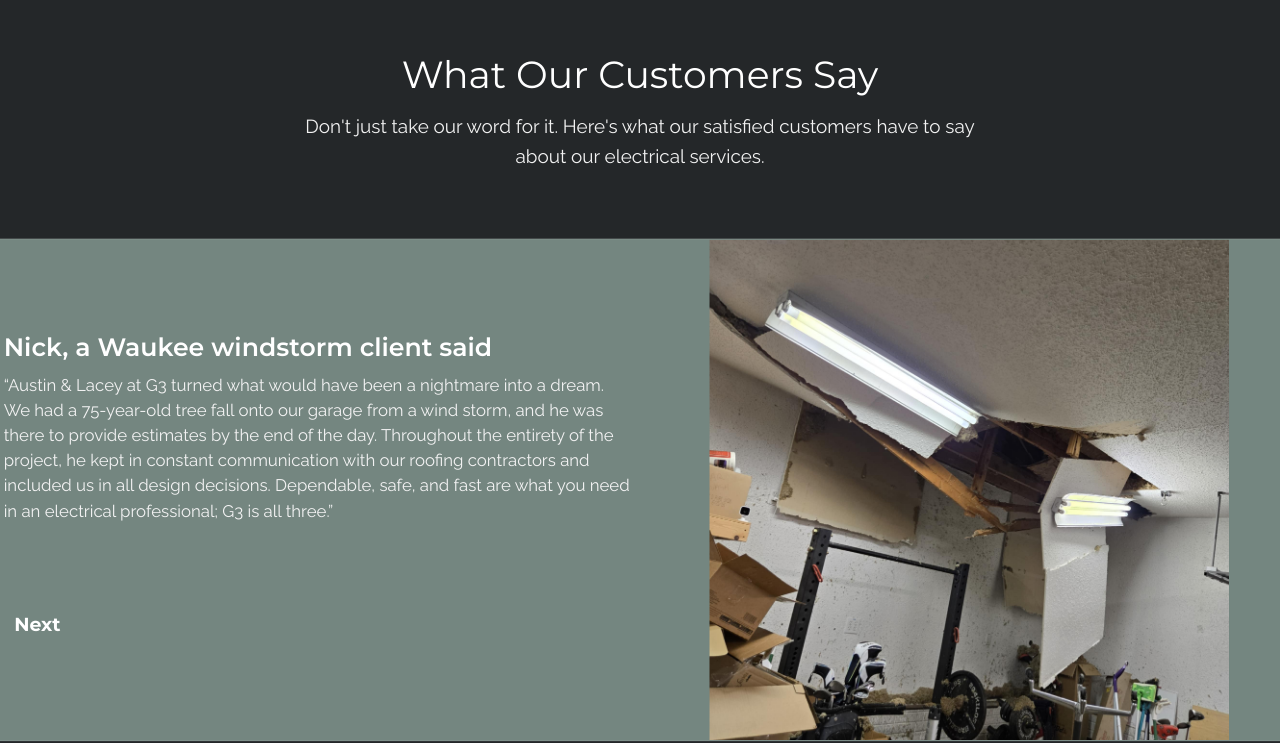
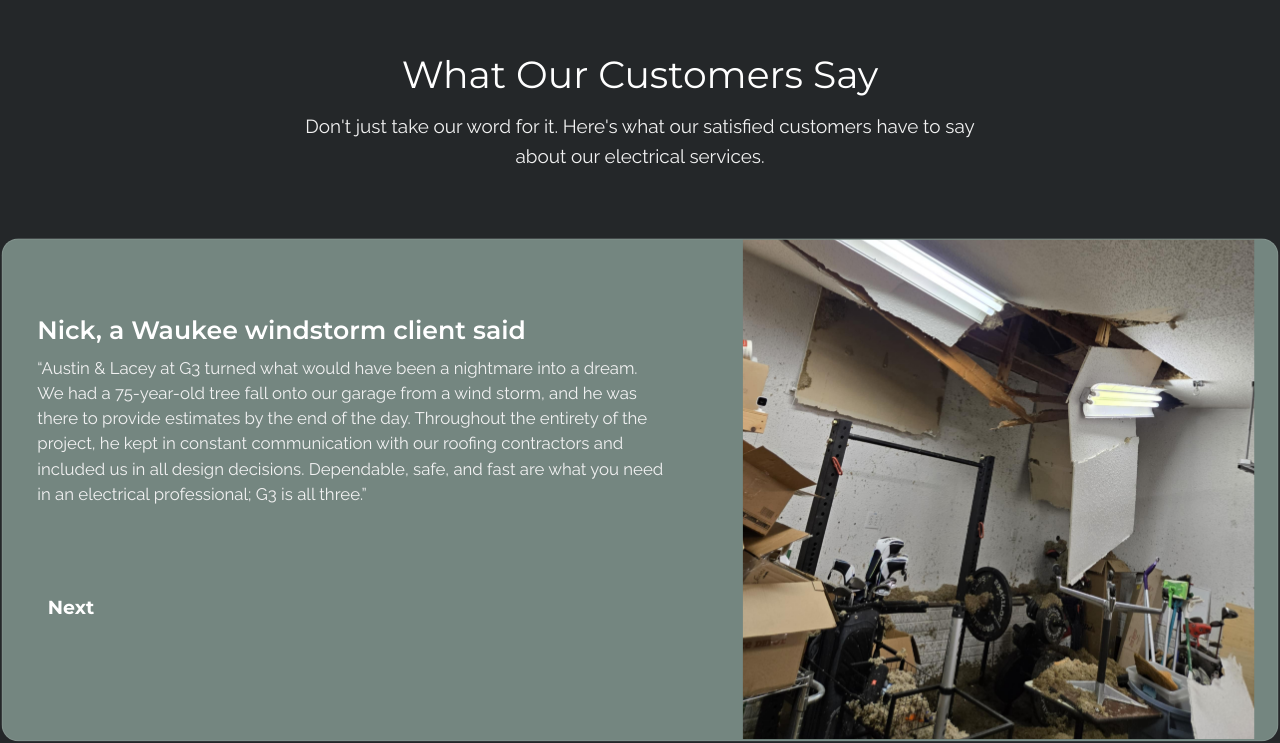
Before and after one commit to g3electricdsm-design/g3, a Next.js app: page / in a window 1280 px wide. Shown: the part 1441-2184 px from the top of the page. Built offline with nearby package versions, Linux system fonts and the light colour scheme; a web font is replaced by a local one.

Commit message:
Update testimonial image dimensions to match Figma exactly (495x476 with transforms)

```diff
--- a/src/components/TestimonialCarousel.tsx
+++ b/src/components/TestimonialCarousel.tsx
@@ -84,7 +84,6 @@ export default function TestimonialCarousel({
             Don&apos;t just take our word for it. Here&apos;s what our satisfied customers have to say about our electrical services.
           </p>
         </motion.div>
-      </div>
 
         <motion.div
           className="rounded-2xl border border-white/10 relative overflow-hidden testimonial-bg"
@@ -93,7 +92,7 @@ export default function TestimonialCarousel({
           animate={{ opacity: 1, y: 0 }}
           transition={{ duration: 0.5 }}
         >
-        <div className="flex gap-[72px] items-stretch overflow-hidden pl-[33px] pr-0 max-h-[477px]">
+          <div className="flex gap-[72px] items-stretch overflow-hidden pl-[33px] pr-0 pb-8 max-h-[477px]">
             {/* Left side - Text content and button */}
             <div className="flex flex-col gap-[72px] items-start justify-center shrink-0 w-full md:w-[600px]">
               <div className="flex flex-col gap-[22px] items-start">
@@ -122,13 +121,14 @@ export default function TestimonialCarousel({
             </div>
 
             {/* Right side - Image (bleeds to edge) */}
-            <div className="overflow-hidden relative shrink-0 w-full md:w-[495px] hidden md:block">
+            <div className="overflow-hidden relative shrink-0 w-full md:w-[495px] md:mr-0 md:-mr-8 hidden md:block h-[476px]">
+              <div className="absolute inset-0 overflow-hidden">
                 <Image
                   src={`/images/testimonials/${currentTestimonial.name.toLowerCase().replace(/\s+/g, '-')}.jpg`}
                   alt={`${currentTestimonial.name} - Customer testimonial`}
                   width={495}
-                height={475}
-                className="w-full h-full object-cover"
+                  height={476}
+                  className="absolute h-[143.73%] left-[-1.62%] top-[-43.73%] w-[103.59%] object-cover"
                   onError={(e) => {
                     const target = e.target as HTMLImageElement;
                     target.style.display = 'none';
@@ -136,7 +136,9 @@ export default function TestimonialCarousel({
                 />
               </div>
             </div>
+          </div>
         </motion.div>
+      </div>
     </motion.section>
   );
 }
```
Lines whose indentation alone changed are shown as unchanged.
